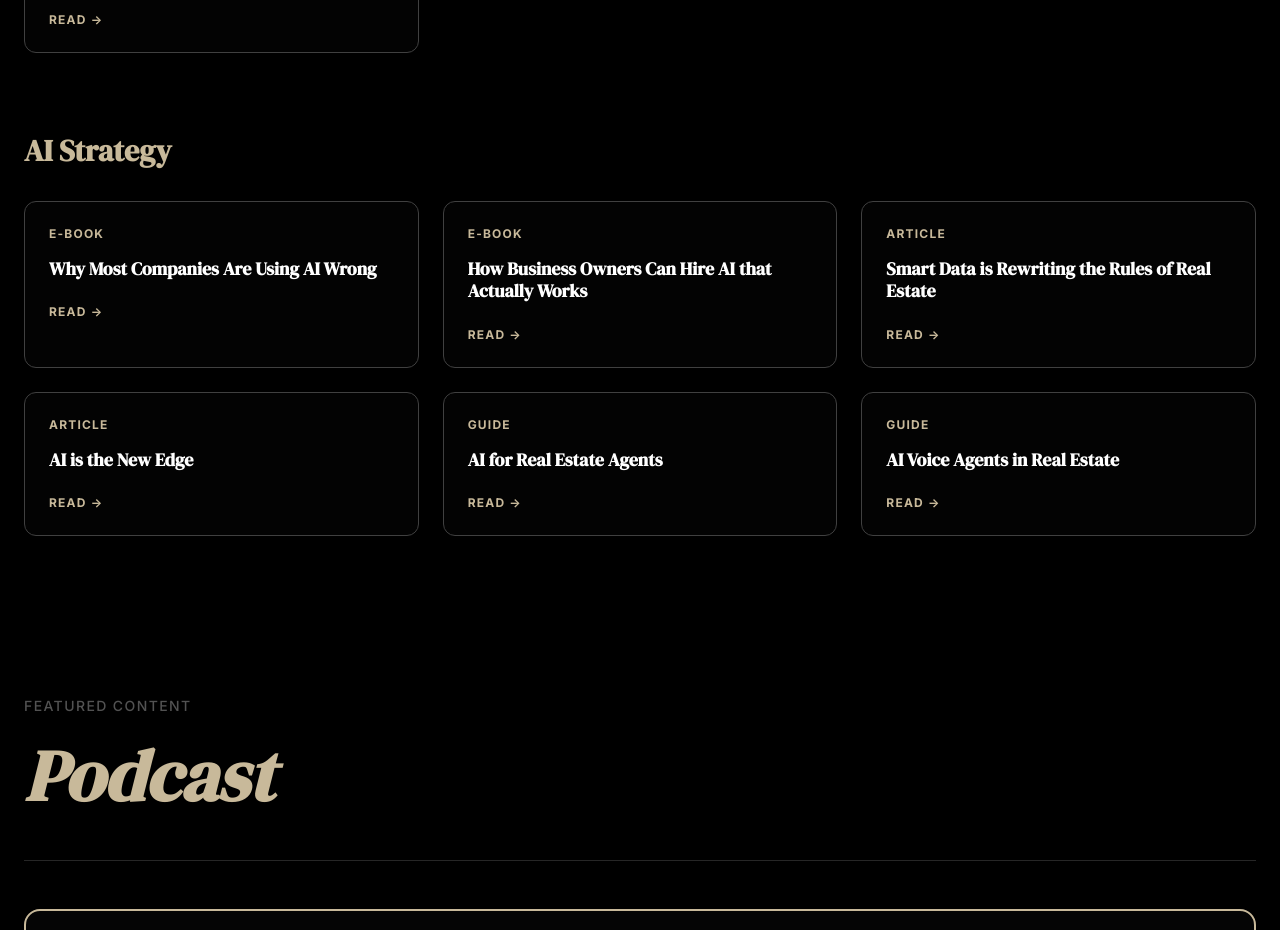
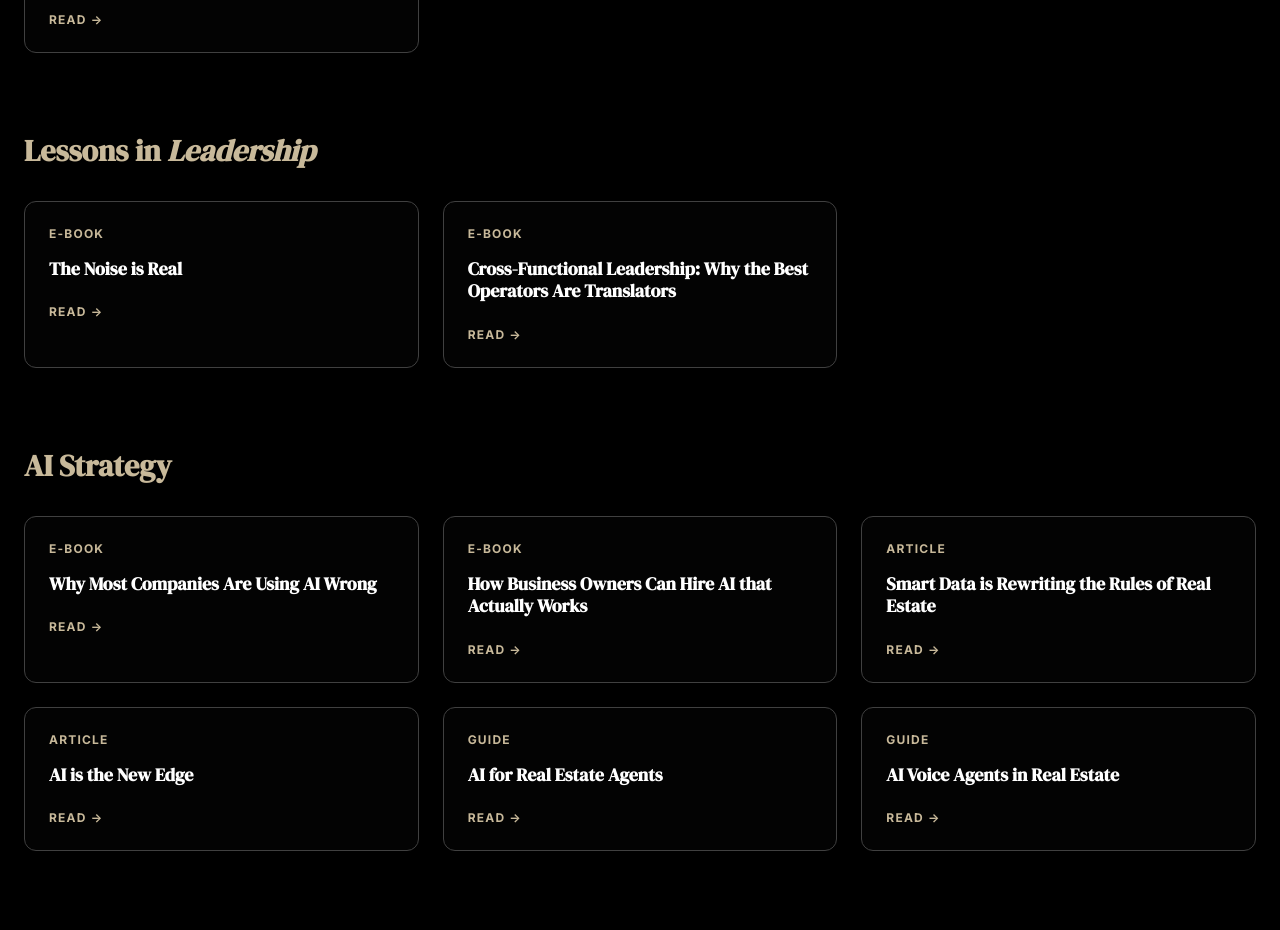
Before and after one commit to letsnavigatebmw/brandonmweaver, a React (Vite) app: page / in a window 1280 px wide. Shown: the part 11000-11930 px from the top of the page. Built offline with nearby package versions, Linux system fonts and the light colour scheme.

Commit message:
Add 'Lessons in Leadership' subsection to ThoughtLeadership

```diff
--- a/src/components/ThoughtLeadership.jsx
+++ b/src/components/ThoughtLeadership.jsx
@@ -70,6 +70,19 @@ export default function ThoughtLeadership() {
       title: 'Multi-Channel Campaign Architecture — Lessons from Diageo to Startups',
       type: 'Guide',
       link: 'https://drive.google.com/file/d/19Gnygvl0Dc6rOQlN3W6VZko2NuwnLLa4/view?usp=drive_link',
+    },
+  ]
+
+  const lessonsInLeadership = [
+    {
+      title: 'The Noise is Real',
+      type: 'E-Book',
+      link: 'https://drive.google.com/file/d/1JCuKrMAria-dvPeLp_Urc47NuAj8MK8Q/view?usp=drive_link',
+    },
+    {
+      title: 'Cross-Functional Leadership: Why the Best Operators Are Translators',
+      type: 'E-Book',
+      link: 'https://drive.google.com/file/d/1PC-FKhF8O684POd64LPEMKVkMUjP-H1B/view?usp=drive_link',
     },
   ]
 
@@ -173,6 +186,14 @@ export default function ThoughtLeadership() {
           <ContentGrid items={marketingStrategy} />
         </div>
 
+        {/* Lessons in Leadership */}
+        <div className="mb-20">
+          <h3 className="text-2xl md:text-3xl font-serif text-white mb-8" style={{ color: '#c8b99a' }}>
+            Lessons in <span className="italic">Leadership</span>
+          </h3>
+          <ContentGrid items={lessonsInLeadership} />
+        </div>
+
         {/* AI Strategy */}
         <div className="mb-16">
           <h3 className="text-2xl md:text-3xl font-serif text-white mb-8" style={{ color: '#c8b99a' }}>
```
